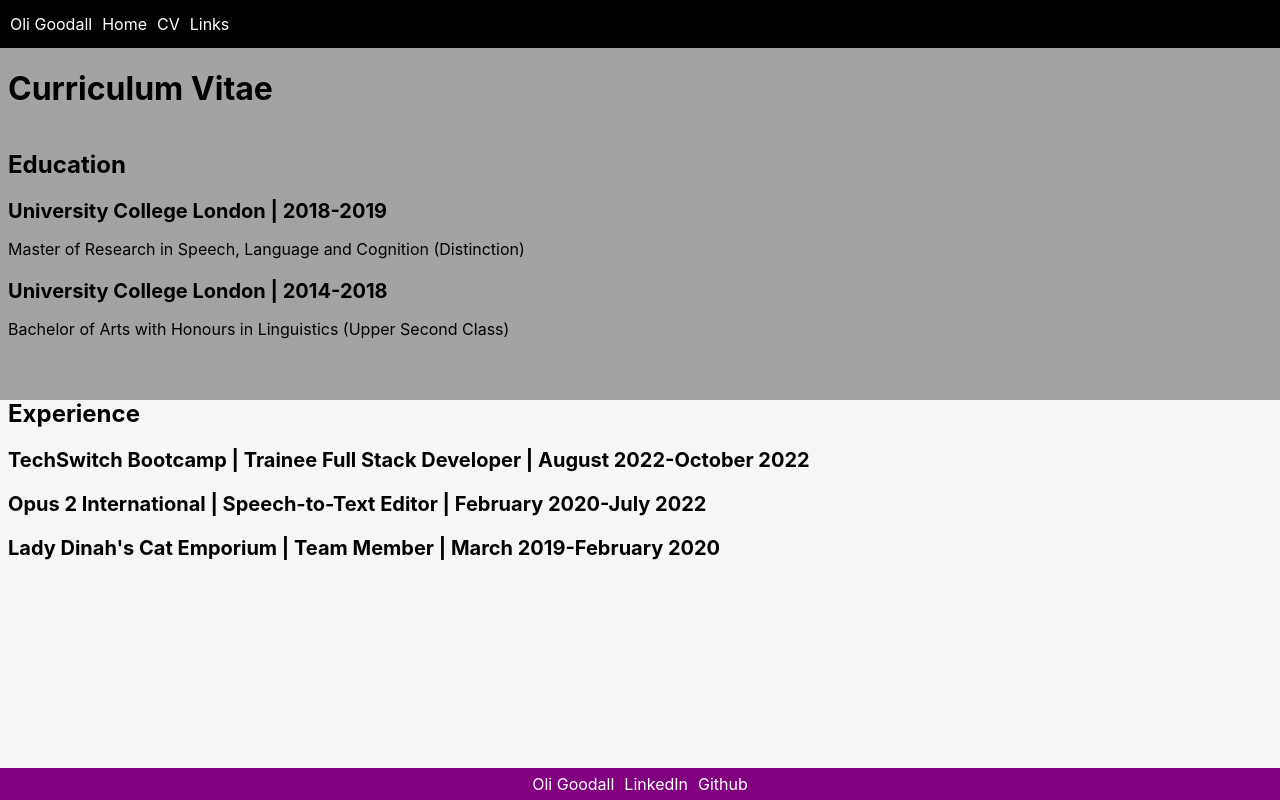
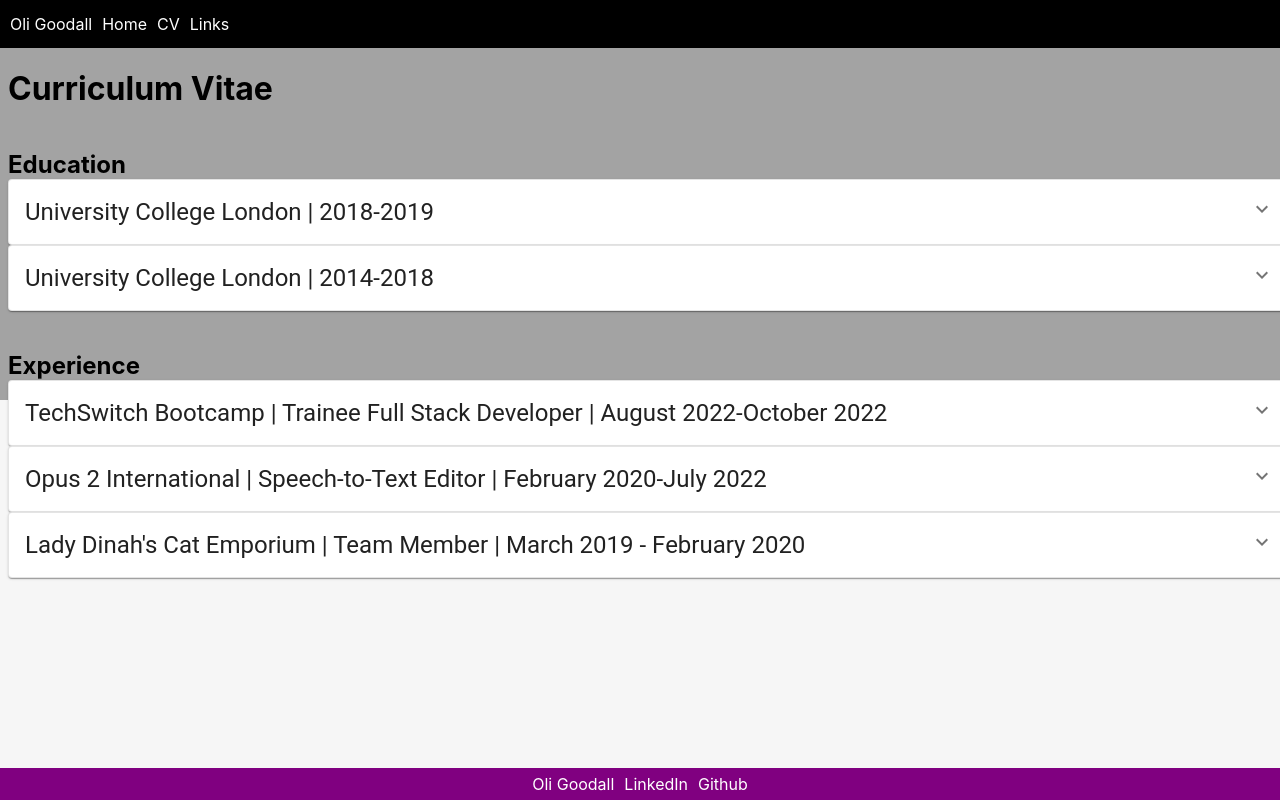
Before and after one commit to Oli-Goodall/Oli-Goodall.github.io, a React (Create React App) app in the folder personal-site/: page /cv in a window 1280 px wide. Built offline with nearby package versions, Linux system fonts and the light colour scheme.

Commit message:
Added collapsibles, no styling

```diff
--- a/personal-site/package.json
+++ b/personal-site/package.json
@@ -4,6 +4,10 @@
   "private": true,
   "homepage": "https://oli-goodall.github.io/",
   "dependencies": {
+    "@emotion/react": "^11.10.6",
+    "@emotion/styled": "^11.10.6",
+    "@mui/icons-material": "^5.11.11",
+    "@mui/material": "^5.11.11",
     "@testing-library/jest-dom": "^5.16.5",
     "@testing-library/react": "^13.4.0",
     "@testing-library/user-event": "^13.5.0",
@@ -11,6 +15,7 @@
     "@types/node": "^16.18.11",
     "@types/react-dom": "^18.0.10",
     "hamburger-react": "^2.5.0",
+    "mui": "^0.0.1",
     "react": "^18.2.0",
     "react-dom": "^18.2.0",
     "react-router-dom": "^6.8.1",
--- a/personal-site/src/components/cv-page/CVPage.tsx
+++ b/personal-site/src/components/cv-page/CVPage.tsx
@@ -1,25 +1,133 @@
-import React from "react";
+import { Card, CardContent, CardHeader, Collapse, Container, IconButton } from "@mui/material";
+import { KeyboardArrowDown, KeyboardArrowUp } from "@mui/icons-material";
+import React, { useState } from "react";
 import "./CVPage.scss"
 
 export const CVPage: React.FunctionComponent = () => {
+    const [techSwitchIsExpanded, setTechSwitchIsExpanded] = useState(false);
+    const [opusIsExpanded, setOpusIsExpanded] = useState(false);
+    const [ladyDinahsIsExpanded, setLadyDinahsIsExpanded] = useState(false);
+    const [undergradIsExpanded, setUndergradIsExpanded] = useState(false);
+    const [mastersIsExpanded, setMastersIsExpanded] = useState(false);
+
     return(
         <div className="cv-page">
             <h1 className="cv-page-heading">Curriculum Vitae</h1>
             <h2 className="education">Education
-                <p className="education-experience-title">
-                University College London | 2018-2019
-                <p className="education-body">Master of Research in Speech, Language and Cognition (Distinction)</p>
-                </p>
-                <p className="education-experience-title">University College London | 2014-2018
-                <p className="education-body">Bachelor of Arts with Honours in Linguistics (Upper Second Class)</p>
-                </p>
+            <Card sx={{ minWidth: 300, border: "1px solid rgba(211,211,211,0.6)" }}>
+        <CardHeader
+          title="University College London | 2018-2019"
+          action={
+            <IconButton
+              onClick={() => setUndergradIsExpanded(!undergradIsExpanded)}
+              aria-label="expand"
+              size="small"
+            >
+              {undergradIsExpanded ? <KeyboardArrowUp /> : <KeyboardArrowDown />}
+            </IconButton>
+          }
+        >
+        </CardHeader>
+        <div style={{ backgroundColor: 'rgba(211,211,211,0.4)'}}>
+        <Collapse in={undergradIsExpanded} timeout="auto" unmountOnExit>
+          <CardContent>
+            <Container sx={{ height: 36, lineHeight: 2 }}>Master of Research in Speech, Language and Cognition (Distinction)</Container>
+          </CardContent>
+        </Collapse>
+        </div>
+      </Card>
+      <Card sx={{ minWidth: 300, border: "1px solid rgba(211,211,211,0.6)" }}>
+        <CardHeader
+          title="University College London | 2014-2018"
+          action={
+            <IconButton
+              onClick={() => setMastersIsExpanded(!mastersIsExpanded)}
+              aria-label="expand"
+              size="small"
+            >
+              {mastersIsExpanded ? <KeyboardArrowUp /> : <KeyboardArrowDown />}
+            </IconButton>
+          }
+        >
+        </CardHeader>
+        <div style={{ backgroundColor: 'rgba(211,211,211,0.4)'}}>
+        <Collapse in={mastersIsExpanded} timeout="auto" unmountOnExit>
+          <CardContent>
+            <Container sx={{ height: 36, lineHeight: 2 }}>Bachelor of Arts with Honours in Linguistics (Upper Second Class)</Container>
+          </CardContent>
+        </Collapse>
+        </div>
+      </Card>
             </h2>
             <h2 className="education">Experience
-                <p className="education-experience-title">
-                TechSwitch Bootcamp | Trainee Full Stack Developer | August 2022-October 2022</p>
-                <p className="education-experience-title">Opus 2 International | Speech-to-Text Editor | February 2020-July 2022</p>
-                <p className="education-experience-title">Lady Dinah's Cat Emporium | Team Member | March 2019-February 2020</p>
+            <Card sx={{ minWidth: 300, border: "1px solid rgba(211,211,211,0.6)" }}>
+        <CardHeader
+          title="TechSwitch Bootcamp | Trainee Full Stack Developer | August 2022-October 2022"
+          action={
+            <IconButton
+              onClick={() => setTechSwitchIsExpanded(!techSwitchIsExpanded)}
+              aria-label="expand"
+              size="small"
+            >
+              {techSwitchIsExpanded ? <KeyboardArrowUp /> : <KeyboardArrowDown />}
+            </IconButton>
+          }
+        >
+        </CardHeader>
+        <div style={{ backgroundColor: 'rgba(211,211,211,0.4)'}}>
+        <Collapse in={techSwitchIsExpanded} timeout="auto" unmountOnExit>
+          <CardContent>
+            <Container sx={{ height: 36, lineHeight: 2 }}>This is the Card Content Area</Container>
+          </CardContent>
+        </Collapse>
+        </div>
+      </Card>
+      <Card sx={{ minWidth: 300, border: "1px solid rgba(211,211,211,0.6)" }}>
+        <CardHeader
+          title="Opus 2 International | Speech-to-Text Editor | February 2020-July 2022"
+          action={
+            <IconButton
+              onClick={() => setOpusIsExpanded(!opusIsExpanded)}
+              aria-label="expand"
+              size="small"
+            >
+              {opusIsExpanded ? <KeyboardArrowUp /> : <KeyboardArrowDown />}
+            </IconButton>
+          }
+        >
+        </CardHeader>
+        <div style={{ backgroundColor: 'rgba(211,211,211,0.4)'}}>
+        <Collapse in={opusIsExpanded} timeout="auto" unmountOnExit>
+          <CardContent>
+            <Container sx={{ height: 36, lineHeight: 2 }}>This is the Card Content Area</Container>
+          </CardContent>
+        </Collapse>
+        </div>
+      </Card>
+      <Card sx={{ minWidth: 300, border: "1px solid rgba(211,211,211,0.6)" }}>
+        <CardHeader
+          title="Lady Dinah's Cat Emporium | Team Member | March 2019 - February 2020"
+          action={
+            <IconButton
+              onClick={() => setLadyDinahsIsExpanded(!ladyDinahsIsExpanded)}
+              aria-label="expand"
+              size="small"
+            >
+              {ladyDinahsIsExpanded ? <KeyboardArrowUp /> : <KeyboardArrowDown />}
+            </IconButton>
+          }
+        >
+        </CardHeader>
+        <div style={{ backgroundColor: 'rgba(211,211,211,0.4)'}}>
+        <Collapse in={ladyDinahsIsExpanded} timeout="auto" unmountOnExit>
+          <CardContent>
+            <Container sx={{ height: 36, lineHeight: 2 }}>This is the Card Content Area</Container>
+          </CardContent>
+        </Collapse>
+        </div>
+      </Card>
             </h2>
+
         </div>
     )
 }
```
Also changed, not shown: 1 other file (tests, documents, lock files or other folders).
